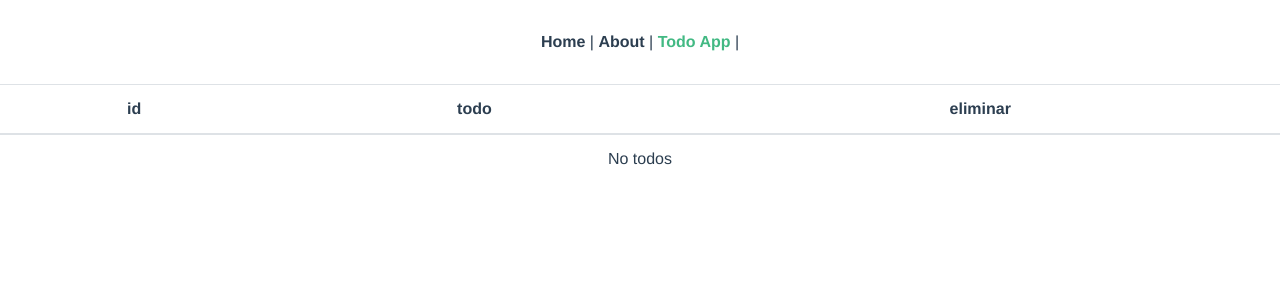
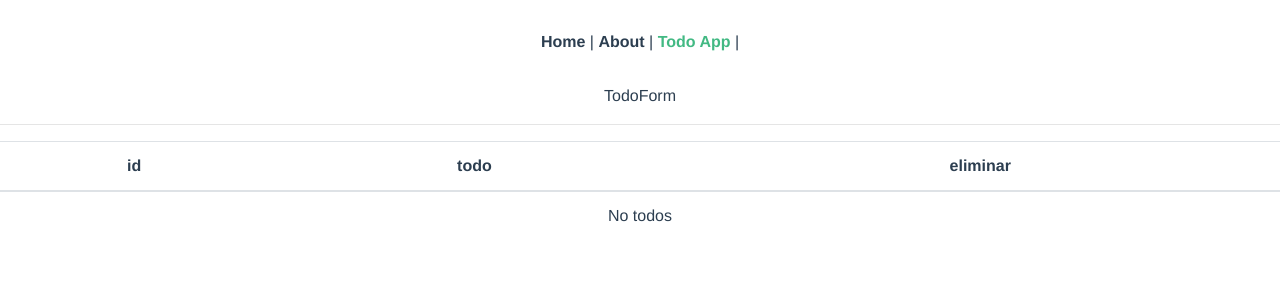
Before and after one commit to eacevedof/prj_ipblocker, a Vue app in the folder vuejs/: page /todo-app in a window 1280 px wide. Shown: the top 300 px of the page. Built offline with nearby package versions, Linux system fonts and the light colour scheme.

Commit message:
vue: todoform incluido

```diff
--- /dev/null
+++ b/vuejs/src/components/TodoForm.vue
@@ -0,0 +1,14 @@
+<template>
+  <div>
+    TodoForm
+  </div>
+</template>
+
+<script lang="ts">
+import {Component, Vue} from "vue-property-decorator";
+
+
+export default class TodoForm extends Vue{
+
+}
+</script>
--- a/vuejs/src/components/TodoList.vue
+++ b/vuejs/src/components/TodoList.vue
@@ -1,5 +1,7 @@
 <template>
   <div>
+    <TodoForm />
+    <hr />
     <table class="table">
       <thead>
         <th>id</th>
@@ -30,8 +32,14 @@
 
 <script lang="ts">
 import {Component, Vue} from "vue-property-decorator";
+import TodoForm from "@/components/TodoForm";
 
-@Component
+@Component({
+  components:{
+    TodoForm
+  }
+})
+
 export default class TodoList extends Vue{
 
   todos: Array<string> = [];
```
Also changed, not shown: vuejs/src/views/aaa.vue (renamed from vuejs/src/components/aaa.vue, +9 -1 lines).
